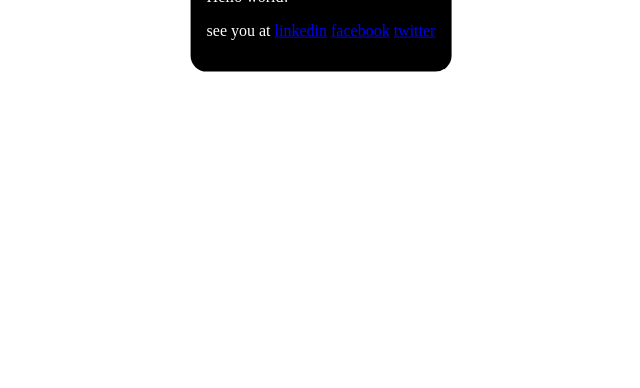
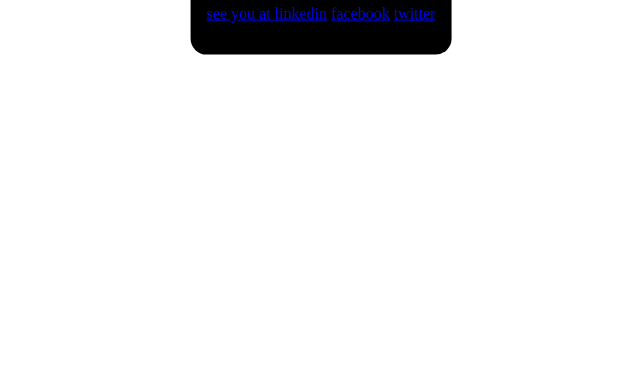
Before and after one commit to elasticjava/elasticjava.github.io, a plain HTML site: page index.html in a window 1280 px wide. Shown: the part 412-800 px from the top of the page, without its empty margins (319-959 px from the left). Drawn offline with Linux system fonts and the light colour scheme.

Commit message:
Update index.html

```diff
--- a/index.html
+++ b/index.html
@@ -20,15 +20,17 @@
         margin-right: -50%;
         transform: translate(-50%, -50%) }
   </style>
+  <a href="contacts.vcf">
   <section>
 <h1>Holger Bartnick</h1>
-<p>Hello world!</p>
-  <p>
+<p/>
+<p>
     see you at
     <a href="https://www.linkedin.com/in/holger-bartnick-203486101/">linkedin</a>
     <a href="https://www.facebook.com/holger.bartnick/">facebook</a>
     <a href="https://twitter.com/elasticjava">twitter</a>
   </p>
   </section>
+  </a>
 </body>
 </html>
```
